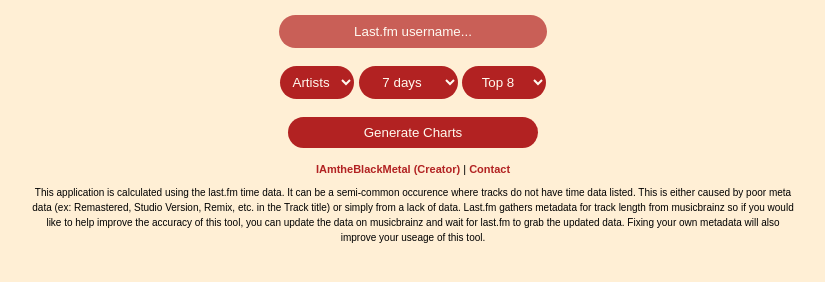
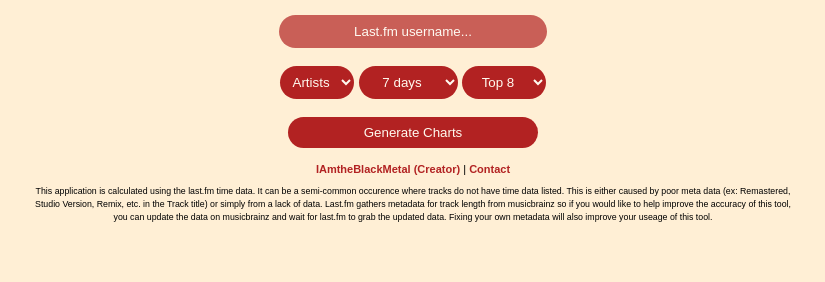
Before and after one commit to pmcdonough8133/last.timer, a plain HTML site: page index.html in a window 1280 px wide. Shown: the part 176-458 px from the top of the page, without its empty margins (227-1052 px from the left). Drawn offline with Linux system fonts and the light colour scheme.

Commit message:
0.2.2.2
Fixed bottom paragraph font size

```diff
--- a/css/styles.css
+++ b/css/styles.css
@@ -352,7 +352,7 @@ tr:nth-child(even) {
 }
 
 #detailsParagraph {
-    font-size: 10px;
+    font-size: .8em;
 }
 
 #tooltipDiv {
```
